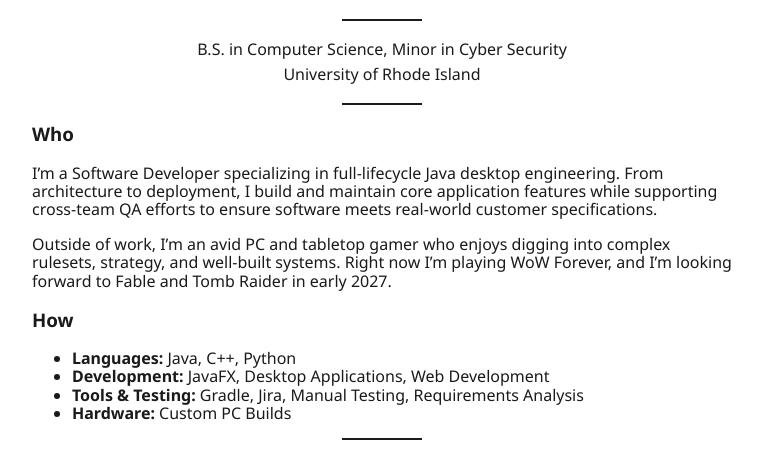
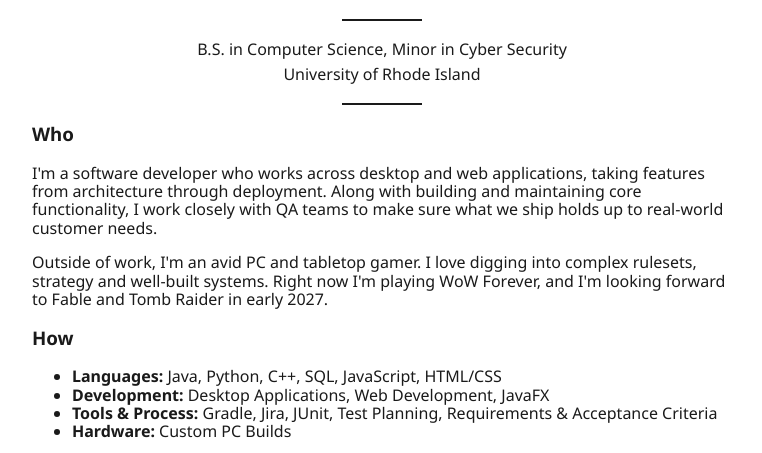
Before and after one commit to jordanncoats/jordanncoats.github.io, a plain HTML site: page index.html in a window 1280 px wide. Shown: the part 315-768 px from the top of the page, without its empty margins (258-1020 px from the left). Drawn offline with Linux system fonts and the light colour scheme.

Commit message:
Update index.html

```diff
--- a/index.html
+++ b/index.html
@@ -38,20 +38,17 @@
         <main>
             <section id="who">
                 <h2>Who</h2>
-                <p>
-                    I’m a Software Developer specializing in full-lifecycle Java desktop engineering. From architecture to deployment, I build and maintain core application features while supporting cross-team QA efforts to ensure software meets real-world customer specifications.
-                </p>
-                <p>
-                    Outside of work, I’m an avid PC and tabletop gamer who enjoys digging into complex rulesets, strategy, and well-built systems. Right now I’m playing WoW Forever, and I’m looking forward to Fable and Tomb Raider in early 2027.
-                </p>
+                <p>I'm a software developer who works across desktop and web applications, taking features from architecture through deployment. Along with building and maintaining core functionality, I work closely with QA teams to make sure what we ship holds up to real-world customer needs.</p>
+
+                <p>Outside of work, I'm an avid PC and tabletop gamer. I love digging into complex rulesets, strategy and well-built systems. Right now I'm playing WoW Forever, and I'm looking forward to Fable and Tomb Raider in early 2027.</p>
             </section>
 
             <section id="how">
                 <h2>How</h2>
                 <ul>
-                    <li><strong>Languages:</strong> Java, C++, Python</li>
-                    <li><strong>Development:</strong> JavaFX, Desktop Applications, Web Development</li>
-                    <li><strong>Tools &amp; Testing:</strong> Gradle, Jira, Manual Testing, Requirements Analysis</li>
+                    <li><strong>Languages:</strong> Java, Python, C++, SQL, JavaScript, HTML/CSS</li>
+                    <li><strong>Development:</strong> Desktop Applications, Web Development, JavaFX</li>
+                    <li><strong>Tools &amp; Process:</strong> Gradle, Jira, JUnit, Test Planning, Requirements &amp; Acceptance Criteria</li>
                     <li><strong>Hardware:</strong> Custom PC Builds</li>
                 </ul>
             </section>
```
